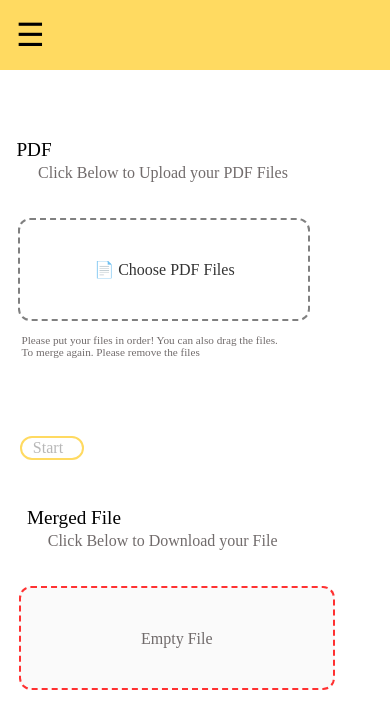
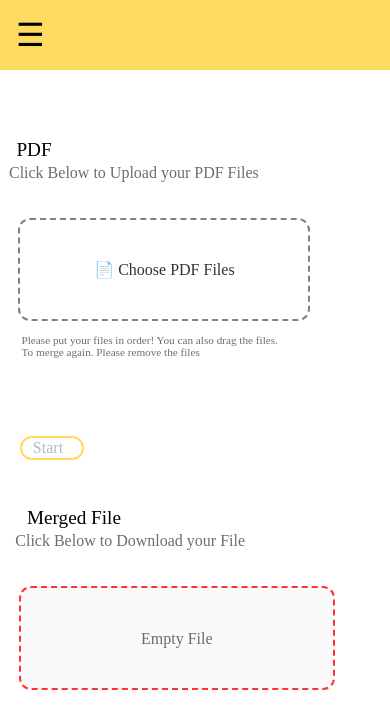
Before and after one commit to Zidri/YellowCard, a React (Create React App) app: page /merge in a window 390 px wide. Shown: the top 728 px of the page. Built offline with nearby package versions, Linux system fonts and the light colour scheme.

Commit message:
changes in mobile8

```diff
--- a/src/styles/merge.css
+++ b/src/styles/merge.css
@@ -310,9 +310,9 @@ display: none;
   max-width: 50% !important;
 }
 .mghead2 {
-  right: 19%;
+  right: 26%;
 }
 .mghead4 {
-  right: 24%;
+  right: 31%;
 }
 }
```
